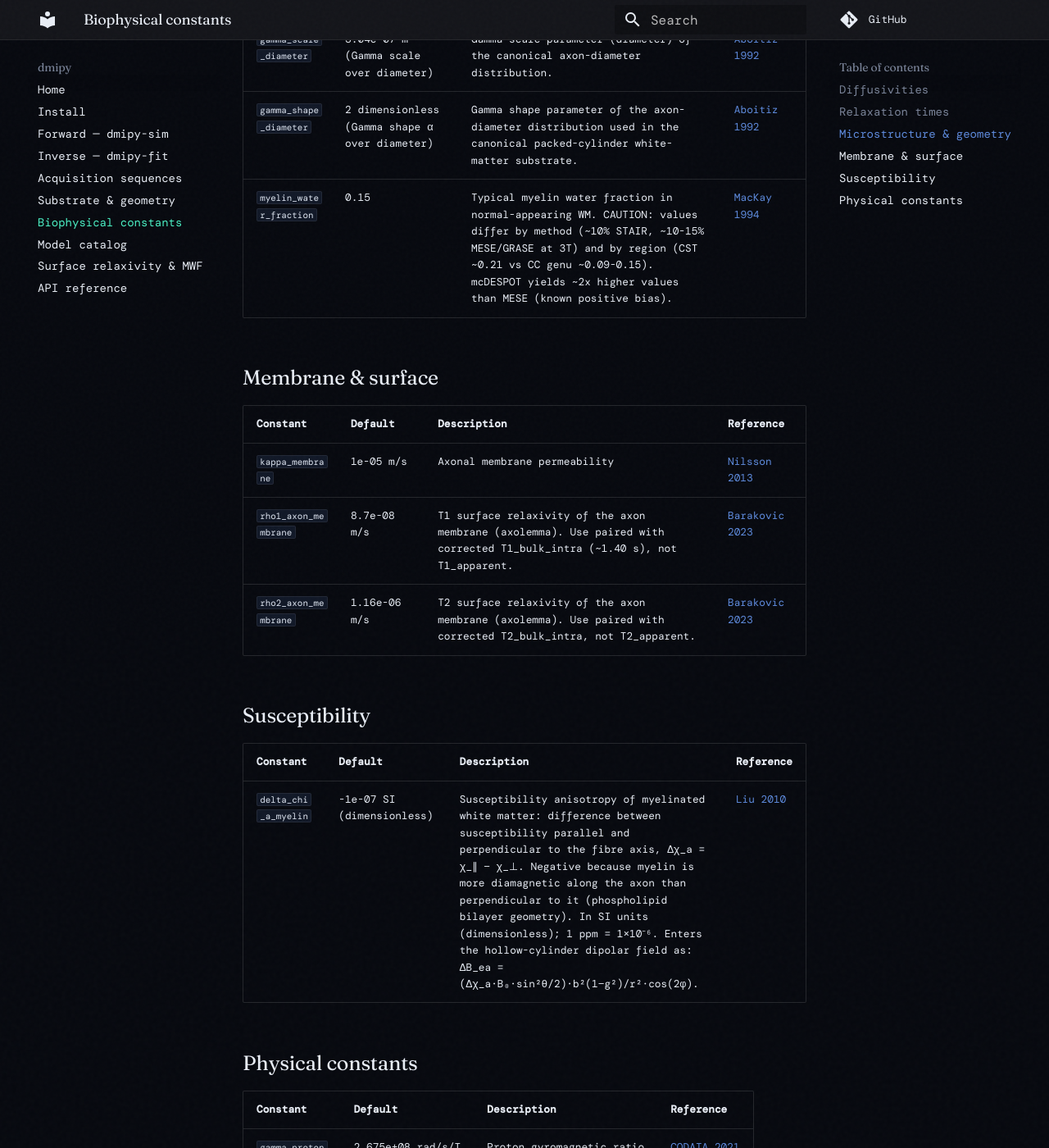
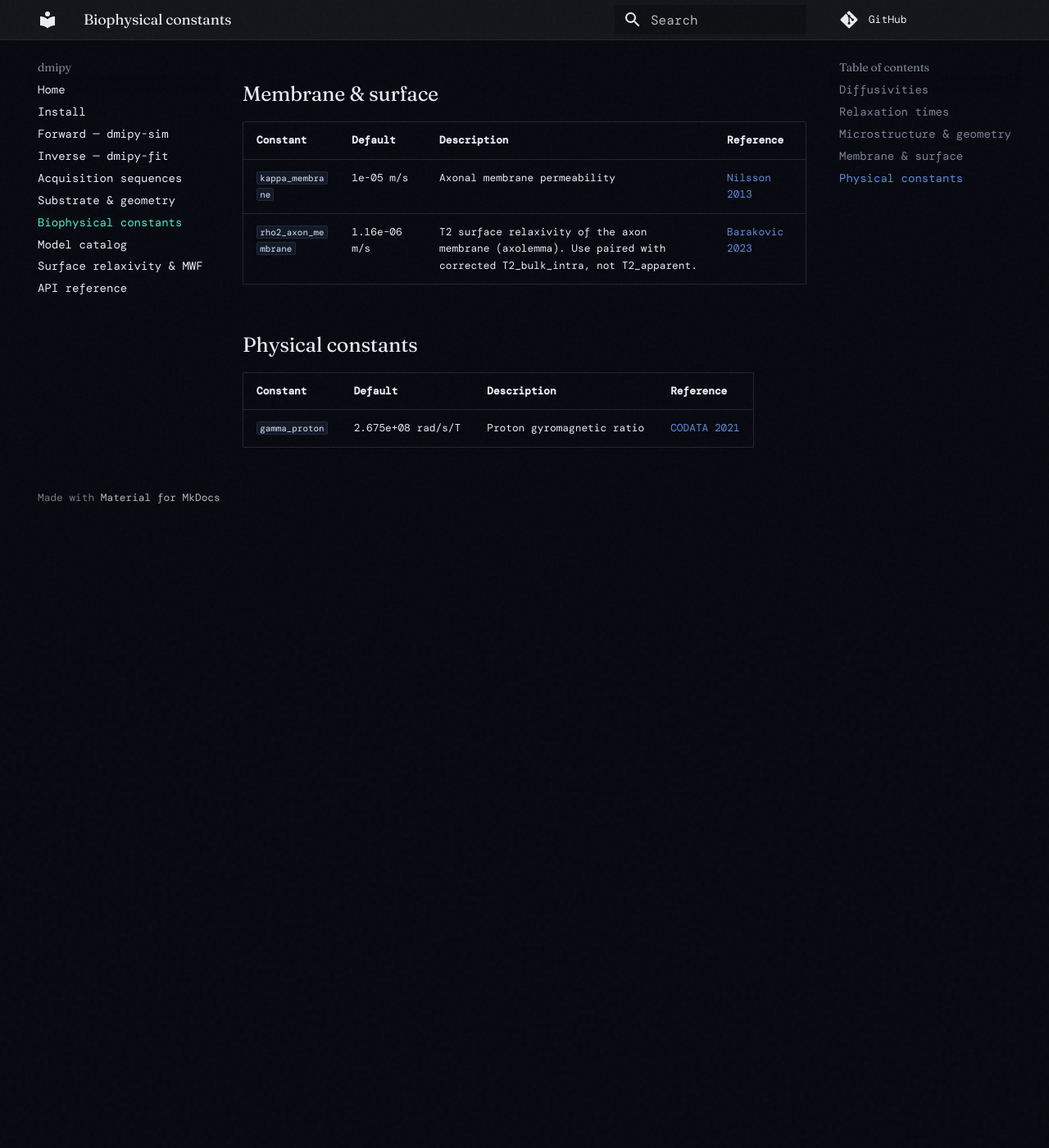
Before and after one commit to dmrai-lab/dmipy, an MkDocs documentation site: the page built from docs/constants.md, in a window 1280 px wide and 1400 px high, scrolled down 2322 px. Shown: the whole window at 82% size. Built offline with MkDocs 1.6.1 and Material for MkDocs 9.7.7, drawn with Linux system fonts in a browser that asks for light colours; some web fonts are replaced; after the commit the page ends 2952 px from its top, so only the background shows below that; some of the changed text lies outside the part shown.

Commit message:
docs: regenerate constants/substrate after perp-only scope trim
Constants table now 20 entries (T1 / susceptibility / rho1 removed with the Substrate
trim); all DOIs still verify. Substrate snippet uses single D_myelin (stuck default).

Co-Authored-By: Claude Opus 4.8 (1M context) <noreply@anthropic.com>

```diff
--- a/docs/constants.md
+++ b/docs/constants.md
@@ -26,10 +26,6 @@ Every value below links to its source paper.
 
 | Constant | Default | Description | Reference |
 | --- | --- | --- | --- |
-| `T1_csf` | 4 s | T1 relaxation time of CSF | [Rooney 2007](https://doi.org/10.1002/mrm.21122) |
-| `T1_extra_axonal` | 1 s | T1 relaxation time of extra-axonal (hindered) water in WM at 3T. No direct compartment-specific measurement exists; value from mcDESPOT IE-compartment simulation ground truth (Deoni 2012). | [Deoni 2013](https://doi.org/10.1002/mrm.24429) |
-| `T1_intra_axonal` | 1.2 s | T1 relaxation time of white matter at 3T | [Wright 2008](https://doi.org/10.1007/s10334-008-0104-8) |
-| `T1_myelin` | 0.44 s | T1 relaxation time of myelin water at 3T, in vivo human WM | [Deoni 2015](https://doi.org/10.1002/mrm.25108) |
 | `T2_csf` | 2 s | T2 relaxation time of CSF | [Piechnik 2009](https://doi.org/10.1002/mrm.21897) |
 | `T2_extra_axonal` | 0.08 s | T2 relaxation time of extra-axonal water | [MacKay 1994](https://doi.org/10.1002/mrm.1910310614) |
 | `T2_intra_axonal` | 0.07 s | T2 relaxation time of intra-axonal water | [MacKay 1994](https://doi.org/10.1002/mrm.1910310614) |
@@ -52,14 +48,7 @@ Every value below links to its source paper.
 | Constant | Default | Description | Reference |
 | --- | --- | --- | --- |
 | `kappa_membrane` | 1e-05 m/s | Axonal membrane permeability | [Nilsson 2013](https://doi.org/10.1002/mrm.24395) |
-| `rho1_axon_membrane` | 8.7e-08 m/s | T1 surface relaxivity of the axon membrane (axolemma). Use paired with corrected T1_bulk_intra (~1.40 s), not T1_apparent. | [Barakovic 2023](https://doi.org/10.3389/fnins.2023.1209521) |
 | `rho2_axon_membrane` | 1.16e-06 m/s | T2 surface relaxivity of the axon membrane (axolemma). Use paired with corrected T2_bulk_intra, not T2_apparent. | [Barakovic 2023](https://doi.org/10.3389/fnins.2023.1209521) |
-
-## Susceptibility
-
-| Constant | Default | Description | Reference |
-| --- | --- | --- | --- |
-| `delta_chi_a_myelin` | -1e-07 SI (dimensionless) | Susceptibility anisotropy of myelinated white matter: difference between susceptibility parallel and perpendicular to the fibre axis, Δχ_a = χ_∥ − χ_⊥.  Negative because myelin is more diamagnetic along the axon than perpendicular to it (phospholipid bilayer geometry).  In SI units (dimensionless); 1 ppm = 1×10⁻⁶.  Enters the hollow-cylinder dipolar field as: ΔB_ea = (Δχ_a·B₀·sin²θ/2)·b²(1−g²)/r²·cos(2φ). | [Liu 2010](https://doi.org/10.1002/mrm.22482) |
 
 ## Physical constants
 
```
Also changed, not shown: docs/substrate.md (+1 -1 lines).
